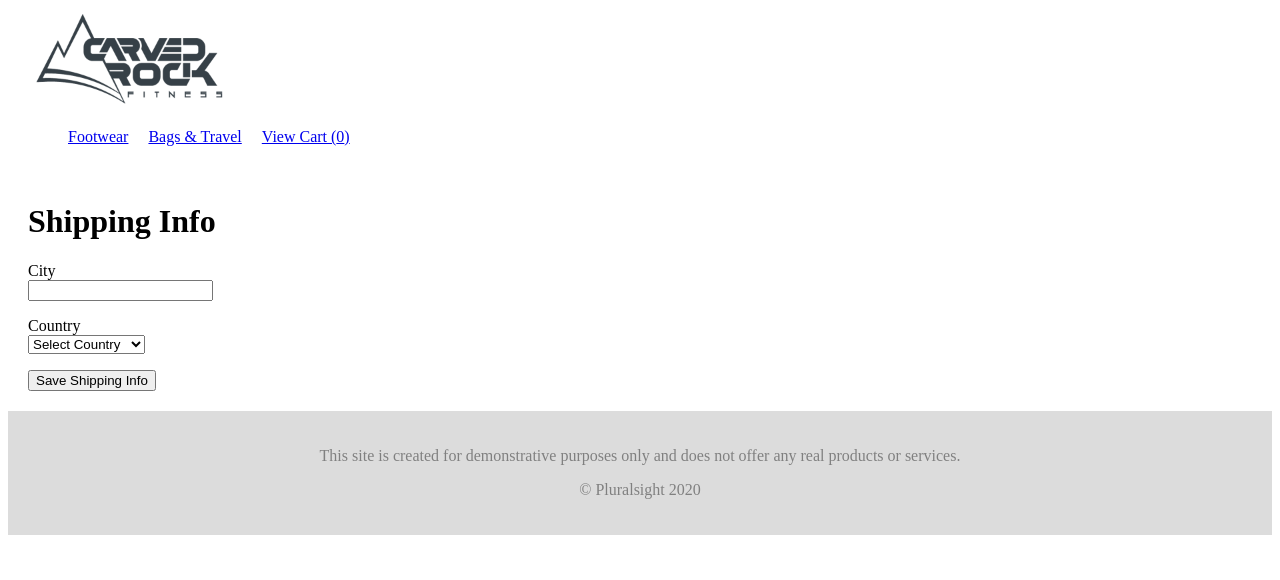
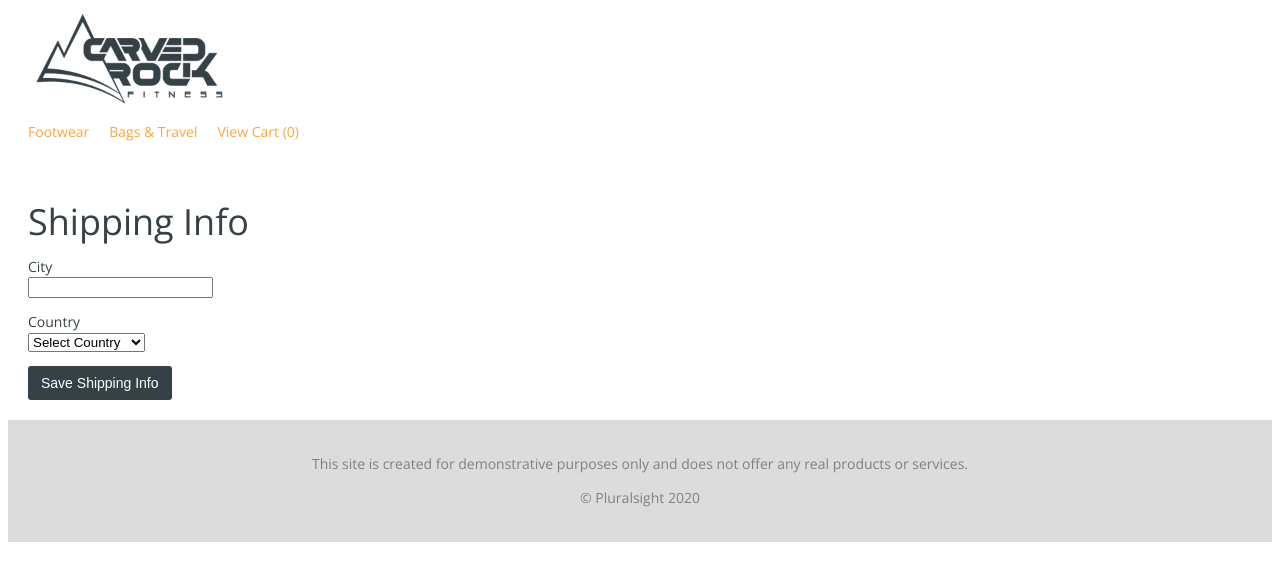
Before and after one commit to coryhouse/react-state-demo, a React (Create React App) app: page /checkout in a window 1280 px wide. Shown: the top 580 px of the page. Built offline with nearby package versions, Linux system fonts and the light colour scheme; data requests are answered from the project's data file.

Commit message:
add styles

```diff
--- a/src/main.css
+++ b/src/main.css
@@ -1,9 +1,17 @@
 html,
-body {
+#root {
   height: 100%;
 }
 
 body {
+  font-family: open sans, sans-serif;
+  font-size: 14px;
+  line-height: 1.42857143;
+  color: #364147;
+  background-color: #fff;
+}
+
+#root {
   display: flex;
   flex-direction: column;
 }
@@ -27,6 +35,10 @@ footer {
   padding: 20px;
   flex-shrink: 0;
   background-color: gainsboro;
+}
+
+header ul {
+  padding-inline-start: 0;
 }
 
 header li {
@@ -67,3 +79,68 @@ main {
   display: flex;
   margin-bottom: 20px;
 }
+
+a {
+  color: #faa541;
+  text-decoration: none;
+}
+
+h1 {
+  font-size: 36px;
+}
+
+h3 {
+  font-size: 24px;
+}
+
+h1,
+h2,
+h3 {
+  margin-top: 20px;
+  margin-bottom: 10px;
+  font-weight: normal;
+}
+
+img {
+  max-width: 100%;
+  height: auto;
+  border: 0;
+  vertical-align: middle;
+}
+
+.btn-primary {
+  color: #fff;
+  background-color: #364147;
+}
+
+.btn {
+  display: inline-block;
+  margin-bottom: 0;
+  font-weight: 400;
+  text-align: center;
+  vertical-align: middle;
+  -ms-touch-action: manipulation;
+  touch-action: manipulation;
+  cursor: pointer;
+  background-image: none;
+  border: 1px solid transparent;
+  white-space: nowrap;
+  padding: 6px 12px;
+  font-size: 14px;
+  line-height: 1.42857143;
+  border-radius: 3px;
+  -webkit-user-select: none;
+  -moz-user-select: none;
+  -ms-user-select: none;
+  user-select: none;
+}
+
+.btn.disabled,
+.btn[disabled],
+fieldset[disabled] .btn {
+  cursor: not-allowed;
+  opacity: 0.65;
+  filter: alpha(opacity=65);
+  -webkit-box-shadow: none;
+  box-shadow: none;
+}
```
